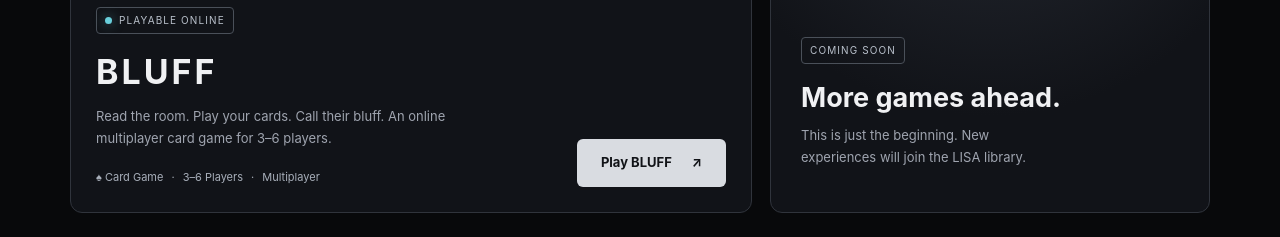
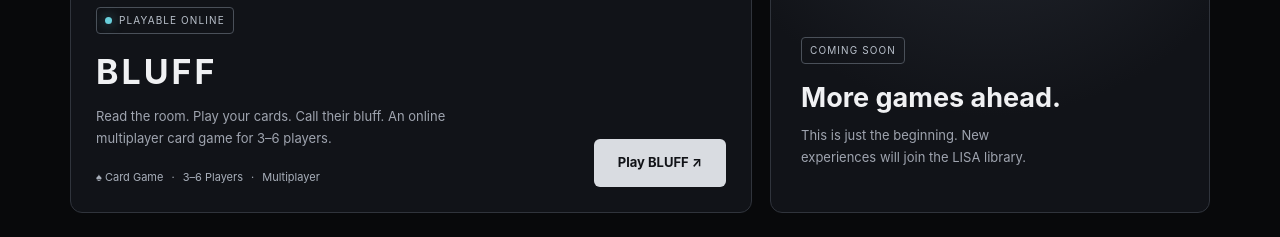
Before and after one commit to omkarlengare/LISA, a plain HTML site: page index.html in a window 1280 px wide. Shown: the part 1680-1917 px from the top of the page. Drawn offline with Linux system fonts and the light colour scheme.

Commit message:
Fix HTML formatting and add new game link

```diff
--- a/index.html
+++ b/index.html
@@ -145,9 +145,12 @@
                             </span>
                         </div>
 
-                        <a class="button button-primary" id="bluffPlay" href="#games">
-                            Play BLUFF <span aria-hidden="true">↗</span>
-                        </a>
+                        <a class="button button-primary"
+   href="https://YOUR-BLUFF-RENDER-URL.onrender.com"
+   target="_blank"
+   rel="noopener noreferrer">
+  Play BLUFF ↗
+</a>
                     </div>
                 </article>
 
```
